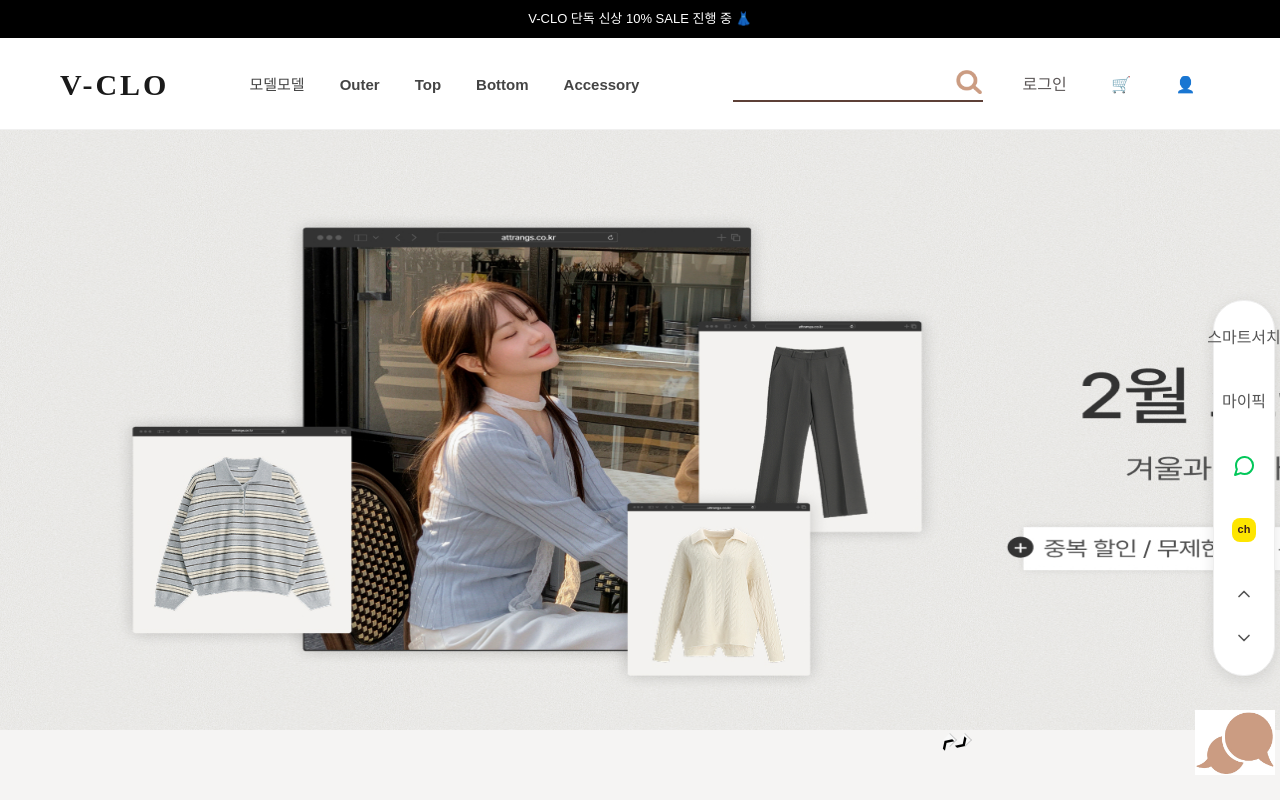
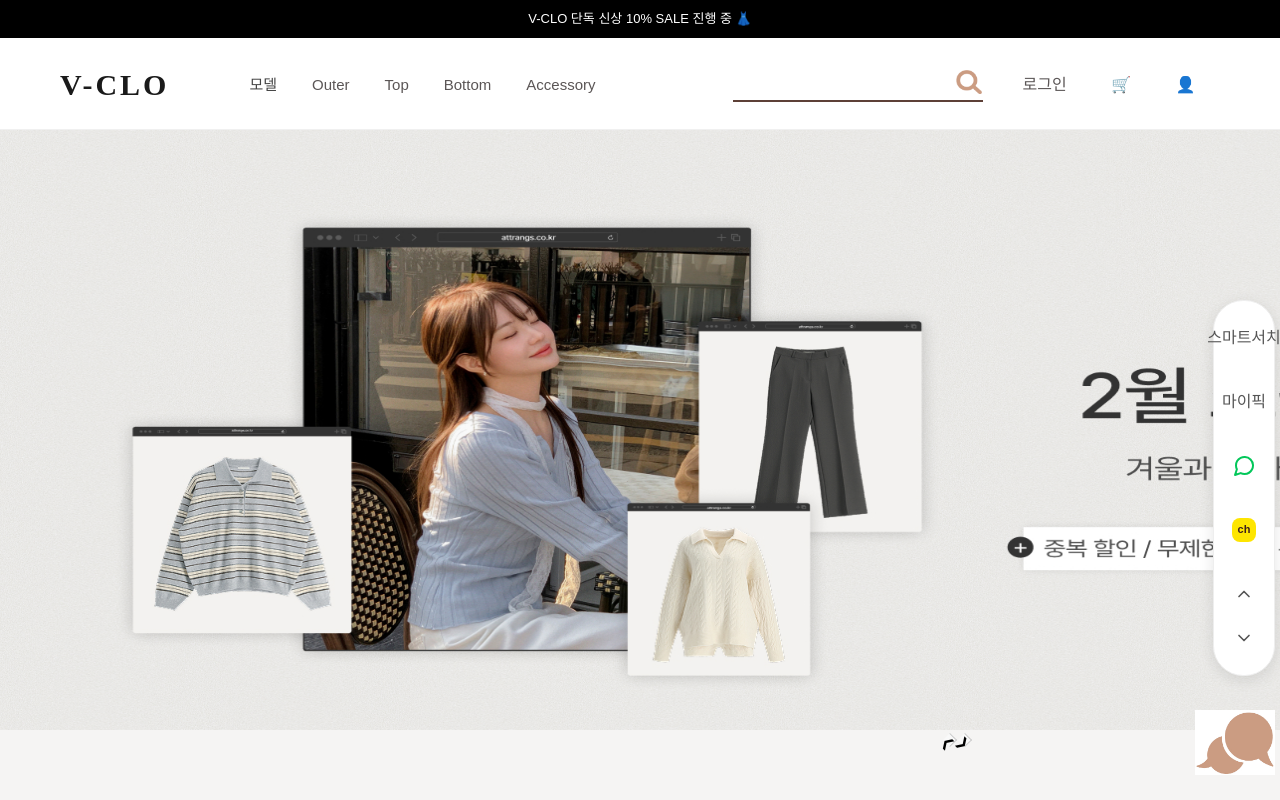
Before and after one commit to jeongbyeongmug/v-clo-frontend, a React (Vite) app: page / in a window 1280 px wide. Shown: the top 800 px of the page. Built offline with nearby package versions, Linux system fonts and the light colour scheme.

Commit message:
Update Nav

```diff
--- a/src/components/Nav.jsx
+++ b/src/components/Nav.jsx
@@ -12,11 +12,11 @@
 
   // 카테고리 데이터
   const categories = [
-    { name: '모델', sub: ['하정', '다희', '순영', '병묵', '성준'] },
+    { name: '모델', path: null , sub: ['하정', '다희', '순영', '병묵', '성준'] },
     { name: 'Outer', path:'/productList?category=outer' , sub: []},
-    { name: 'Top', path:'?category=top', sub: [] },
-    { name: 'Bottom', path:'?category=bottom', sub: []},
-    { name: 'Accessory', path:'?category=accessory', sub: []}]
+    { name: 'Top', path:'/productList?category=top', sub: [] },
+    { name: 'Bottom', path:'/productList?category=bottom', sub: []},
+    { name: 'Accessory', path:'/productList?category=accessory', sub: []}]
 
   return (
     <div className="nav">
@@ -33,10 +33,10 @@
                 onMouseLeave={() => setActiveMenu(null)}
               >
 
-                {/* navlink가 있으면 path로 이동, 없으면 이름만 출력 */}
-                {c.path ? <NavLink to={c.path}></NavLink> : c.name}
+                {/* navLink가 있으면 path로 이동, 없으면 이름만 출력 */}
+                {c.path ? <NavLink to={c.path}>{c.name}</NavLink> : c.name}
 
-                {c.name}
+
                 {/* 드롭다운 메뉴 */}
                 {activeMenu === c.name && (
                   <ul className="dropdown-menu">
--- a/src/styles/Nav.css
+++ b/src/styles/Nav.css
@@ -9,7 +9,7 @@
   background-color: white;
   border-bottom: 1px solid #f0f0f0;
   box-sizing: border-box;
-
+  flex: 0 0 100%;
   min-width: 1000px;
 }
 
```
